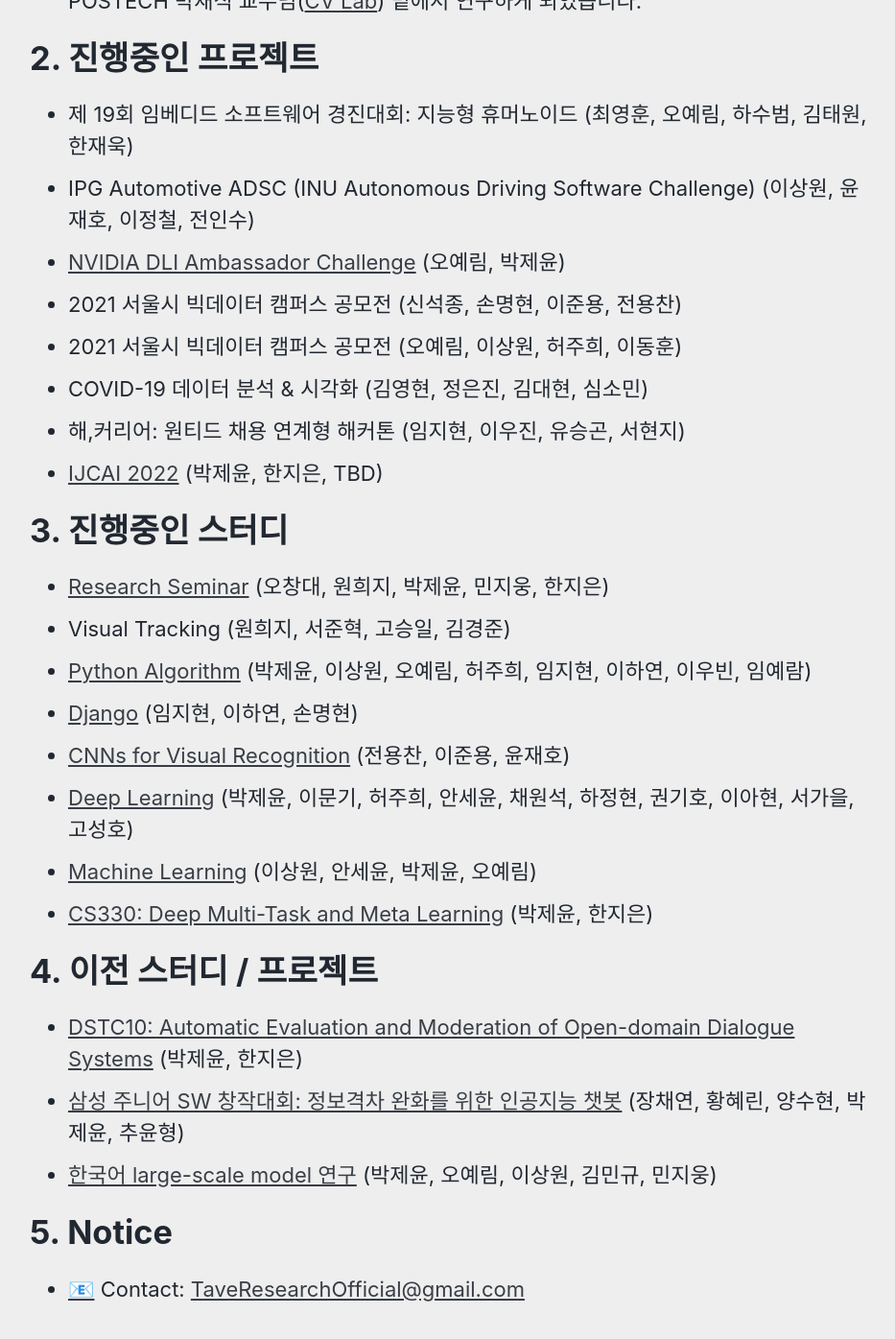
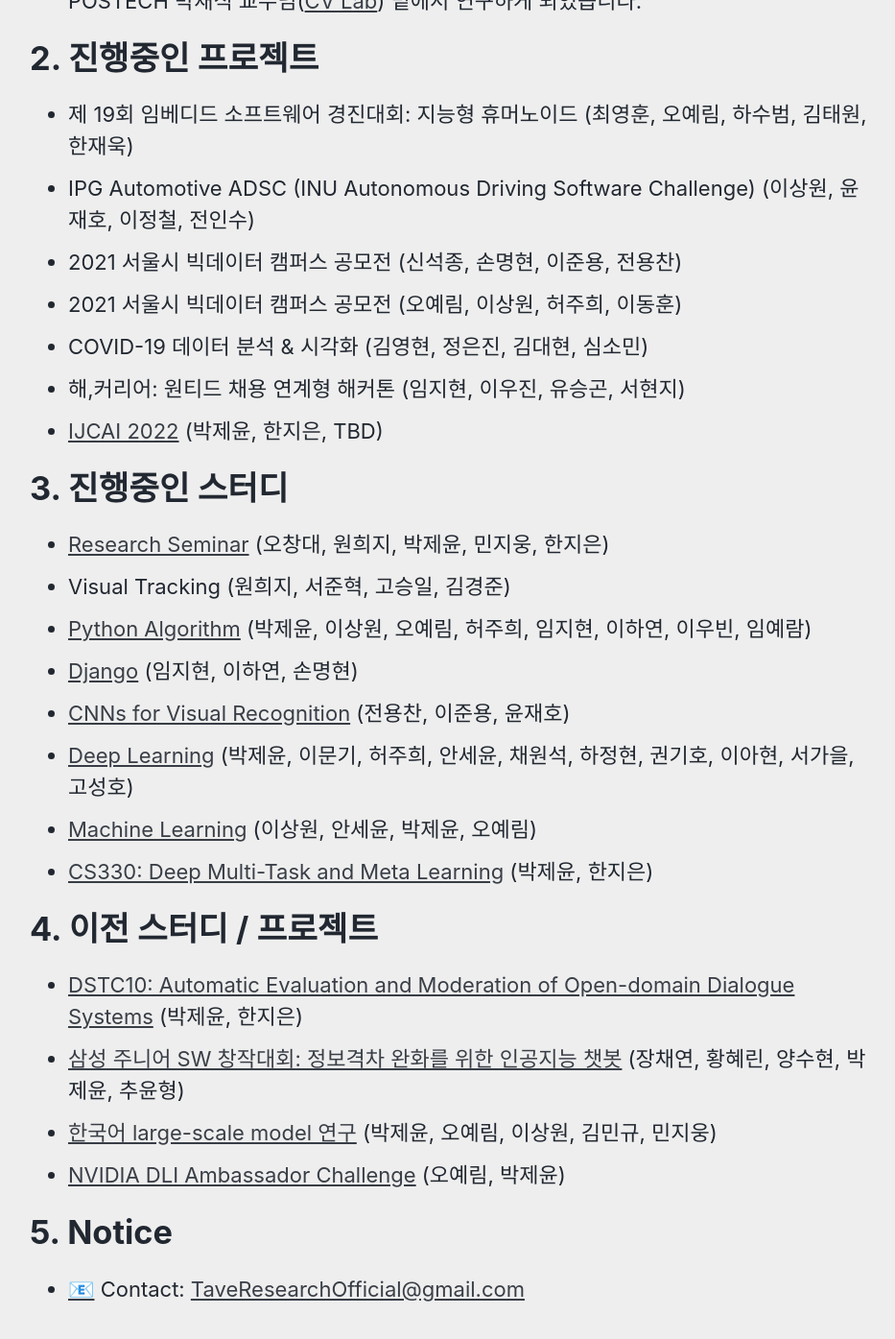
Before and after one commit to TAVEResearch/TAVEResearch.github.io, a Jekyll site: the page built from about.md, in a window 1280 px wide and 1400 px high, scrolled down 993 px. Shown: the top 1395 px of the window at 96% size, without its empty margins (171-1104 px from the left). Built offline with Jekyll 4.4.1, drawn with Linux system fonts in a browser that asks for light colours; cached includes are drawn as plain includes; part of the change alters nothing that is shown.

```diff
--- a/about.md
+++ b/about.md
@@ -22,7 +22,6 @@ author_profile: false
 
 - 제 19회 임베디드 소프트웨어 경진대회: 지능형 휴머노이드 (최영훈, 오예림, 하수범, 김태원, 한재욱)
 - IPG Automotive ADSC (INU Autonomous Driving Software Challenge) (이상원, 윤재호, 이정철, 전인수)
-- [NVIDIA DLI Ambassador Challenge](https://www.nvidia.com/en-us/) (오예림, 박제윤)
 - 2021 서울시 빅데이터 캠퍼스 공모전 (신석종, 손명현, 이준용, 전용찬)
 - 2021 서울시 빅데이터 캠퍼스 공모전 (오예림, 이상원, 허주희, 이동훈)
 - COVID-19 데이터 분석 & 시각화 (김영현, 정은진, 김대현, 심소민)
@@ -45,6 +44,8 @@ author_profile: false
 - [DSTC10: Automatic Evaluation and Moderation of Open-domain Dialogue Systems](https://github.com/Jeiyoon/dstc10) (박제윤, 한지은)
 - [삼성 주니어 SW 창작대회: 정보격차 완화를 위한 인공지능 챗봇](https://github.com/hyerinh/CBNGR) (장채연, 황혜린, 양수현, 박제윤, 추윤형)
 - [한국어 large-scale model 연구](https://github.com/TAVEResearch/Korean_large-scale_model) (박제윤, 오예림, 이상원, 김민규, 민지웅)
+- [NVIDIA DLI Ambassador Challenge](https://www.nvidia.com/en-us/) (오예림, 박제윤)
+
 
 # 5. Notice
 
```
